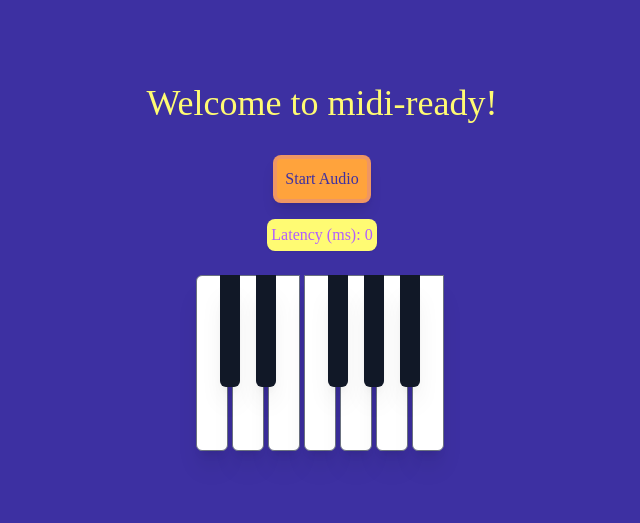
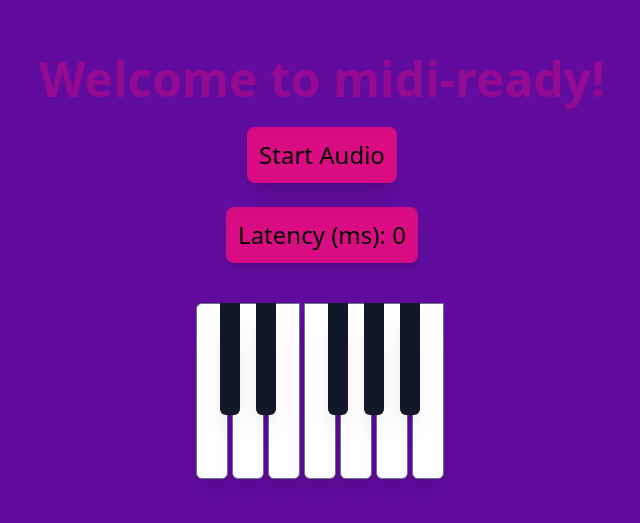
Before and after one commit to Github-Archives/midi-ready, a React (Vite) app: page / in a window 1280 px wide. Shown: the part 133-656 px from the top of the page, without its empty margins (318-958 px from the left). Built offline with nearby package versions, Linux system fonts and the light colour scheme.

Commit message:
yarn add @fontsource/ostrich-sans + update index.css + simple style demo

```diff
--- a/package.json
+++ b/package.json
@@ -10,6 +10,7 @@
     "preview": "vite preview"
   },
   "dependencies": {
+    "@fontsource/ostrich-sans": "^5.0.7",
     "react": "^18.2.0",
     "react-dom": "^18.2.0",
     "tone": "^14.7.77",
--- a/src/App.jsx
+++ b/src/App.jsx
@@ -11,8 +11,12 @@ const App = () => {
   }
   return (
     <div className="bg-custom-1 flex h-screen flex-col items-center justify-center">
-      <h1 className="text-custom-4 mb-6 text-4xl">Welcome to midi-ready!</h1>
+      {/* <h1 className="text-custom-4 mb-6 text-4xl ">Welcome to midi-ready!</h1> */}
+      <h1 className="text-custom-2 font-ostrich mb-6 text-5xl font-extrabold ">
+        Welcome to midi-ready!
+      </h1>
       <HandleMidi />
+
       <div className="piano mt-4">
         {/* Single C4 Octave */}
         <div id="keys" className="relative flex">
--- a/src/Utilities/HandleMidi.jsx
+++ b/src/Utilities/HandleMidi.jsx
@@ -92,12 +92,12 @@ function HandleMidi() {
   return (
     <div className="flex flex-col items-center">
       <button
-        className="bg-custom-3 border-custom-2 text-custom-1 m-2 rounded-lg border-4 border-opacity-20 p-2 shadow-lg"
+        className="font-ostrich bg-custom-3 border-custom-2 mb-6 rounded-lg border-4 border-opacity-10 p-2 text-2xl font-normal shadow-xl"
         onClick={startAudioContext}
       >
         Start Audio
       </button>
-      <div className="border-1 bg-custom-4 text-custom-2 m-2 rounded-lg border-purple-400 border-opacity-20 p-1 shadow-sm">
+      <div className="font-ostrich bg-custom-3 border-custom-2 mb-6 rounded-lg border-4 border-opacity-10 p-2 text-2xl font-normal shadow-lg">
         Latency (ms): {latency}
       </div>
     </div>
--- a/src/index.css
+++ b/src/index.css
@@ -4,9 +4,19 @@
 @import 'tailwindcss/components';
 @import 'tailwindcss/utilities';
 
-* {
+/* Find new fonts here --> https://fontsource.org/ */
+@import '@fontsource/ostrich-sans/300.css';
+@import '@fontsource/ostrich-sans/400.css';
+@import '@fontsource/ostrich-sans/700.css';
+@import '@fontsource/ostrich-sans/900.css';
+
+/* * {
+  font-family: 'Ostrich Sans', sans-serif;
+} */
+
+/* * {
   font-family: 'Times New Roman', Times, serif;
-}
+} */
 
 /* :root {
   font-family: Inter, system-ui, Avenir, Helvetica, Arial, sans-serif;
--- a/tailwind.config.js
+++ b/tailwind.config.js
@@ -4,11 +4,16 @@ export default {
 
   theme: {
     extend: {
+      fontFamily: {
+        // add installed font-family pkgs here
+        ostrich: ['Ostrich Sans', 'sans'],
+      },
       colors: {
-        'custom-1': '#3D30A2',
-        'custom-2': '#B15EFF',
-        'custom-3': '#FFA33C',
-        'custom-4': '#FFFB73',
+        // add custom colors here --> https://colorhunt.co/
+        'custom-1': '#610C9F',
+        'custom-2': '#940B92',
+        'custom-3': '#DA0C81',
+        'custom-4': '#E95793',
       },
     },
   },
```
Also changed, not shown: 1 other file (tests, documents, lock files or other folders).
